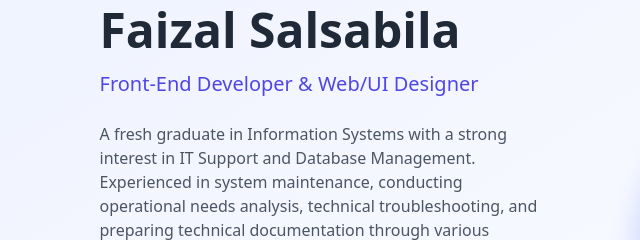
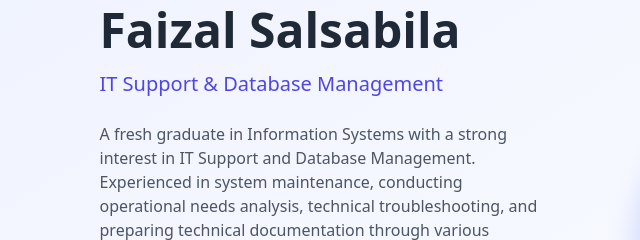
Before and after one commit to Saljoo12/Portofolio-Faizal-Salsabila, a plain HTML site: page index.html in a window 1280 px wide. Shown: the part 159-399 px from the top of the page, 80-720 px from the left. Drawn offline with nearby package versions, Linux system fonts and the light colour scheme.

Commit message:
Update job title in index.html

```diff
--- a/index.html
+++ b/index.html
@@ -156,7 +156,7 @@ q<!DOCTYPE html>
         <div class="max-w-6xl mx-auto flex flex-col md:flex-row items-center gap-10">
             <div class="flex-1 text-center md:text-left">
                 <h1 class="text-4xl md:text-5xl font-bold mb-4 text-gray-800">Faizal Salsabila</h1>
-                <p class="text-xl text-indigo-600 mb-6">Front-End Developer & Web/UI Designer</p>
+                <p class="text-xl text-indigo-600 mb-6">IT Support & Database Management</p>
                 <p class="text-gray-600 mb-8 max-w-xl">
                     A fresh graduate in Information Systems with a strong interest in IT Support and Database Management. Experienced in system maintenance, conducting operational needs analysis, technical troubleshooting, and preparing technical documentation through various academic projects.
                     Skilled in basic database management, quick to adapt to new technologies, and committed to contributing effectively as an IT Support professional.
```
